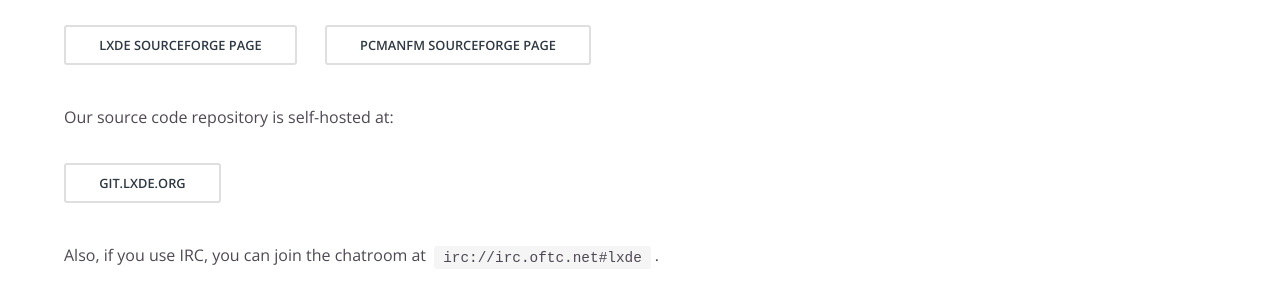
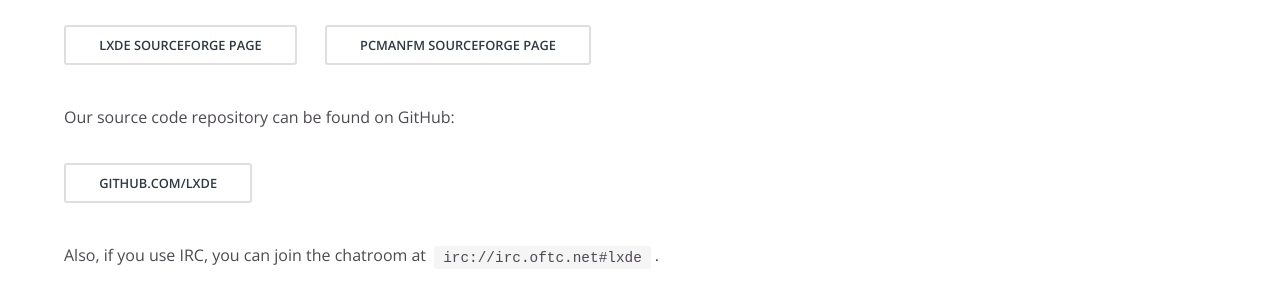
Before and after one commit to lxde/lxde.github.io, a Jekyll site: the page built from join.md, in a window 1280 px wide and 900 px high, scrolled down 1212 px. Shown: the part 154-454 px from the top of the window. Built offline with Jekyll 4.4.1, drawn with Linux system fonts in a browser that asks for light colours.

Commit message:
Fix Git Link

```diff
--- a/join.md
+++ b/join.md
@@ -63,9 +63,9 @@
   <li><a href="https://sourceforge.net/projects/pcmanfm/" class="button">PCManFM SourceForge Page</a></li>
 </ul>
 
-Our source code repository is self-hosted at:
+Our source code repository can be found on GitHub:
 <ul class="actions">
-  <li><a href="https://git.lxde.org/" class="button">git.lxde.org</a></li>
+  <li><a href="https://github.com/lxde" class="button">github.com/lxde</a></li>
 </ul>
 
 Also, if you use IRC, you can join the chatroom at
```
